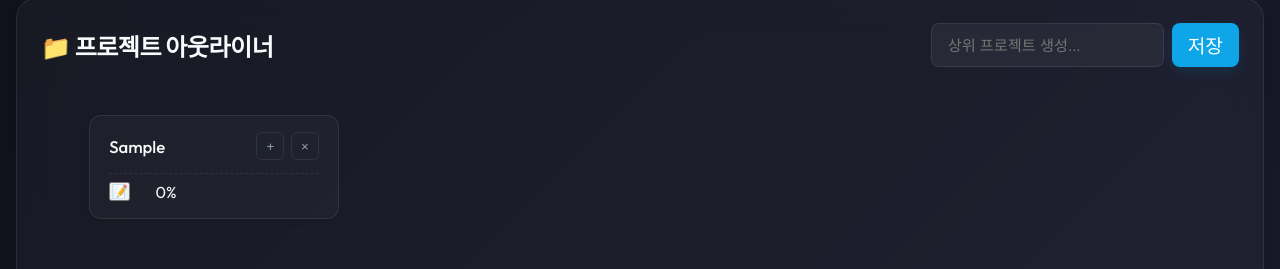
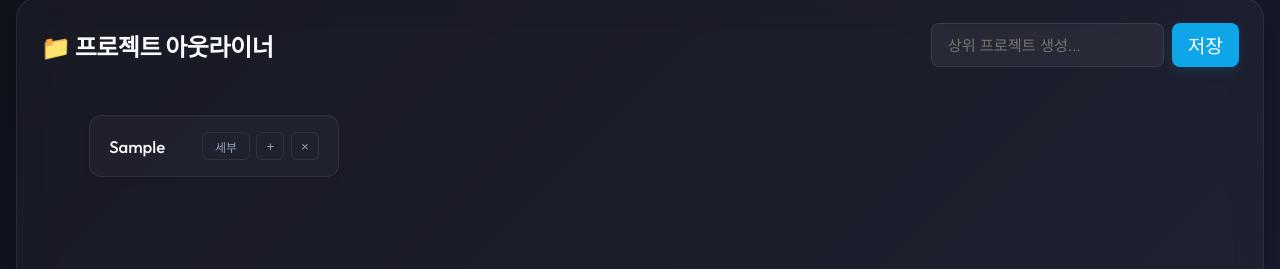
Before and after one commit to angibeom0985-arch/To-do-list, a React (Vite) app: page / in a window 1280 px wide. Both pictures are taken after typing "Sample" into the empty fields and a click on the button "저장". Shown: the part 215-484 px from the top of the page. Built offline with nearby package versions, Linux system fonts and the light colour scheme.

Commit message:
feat: simplify node UI and move advanced controls behind detail toggle

```diff
--- a/src/App.css
+++ b/src/App.css
@@ -1099,6 +1099,13 @@
   justify-content: center;
 }
 
+.detail-toggle-btn {
+  width: auto;
+  min-width: 48px;
+  padding: 0 0.45rem;
+  font-size: 0.75rem;
+}
+
 .add-child-btn:hover {
   background: var(--primary-light);
   color: white;
--- a/src/components/ProjectDashboard.jsx
+++ b/src/components/ProjectDashboard.jsx
@@ -80,6 +80,7 @@ export default function ProjectDashboard({ treeNodes, addRootProject, addChildNo
 function TreeItem({ node, addChildNode, deleteNode, updateNodeFields, toggleDayAssignment }) {
   const [isAdding, setIsAdding] = useState(false);
   const [newChildTitle, setNewChildTitle] = useState('');
+  const [showDetails, setShowDetails] = useState(false);
   const [showMemo, setShowMemo] = useState(false);
 
   const submitAddChild = () => {
@@ -128,7 +129,7 @@ function TreeItem({ node, addChildNode, deleteNode, updateNodeFields, toggleDayA
 
           {/* Header Row: Title, Checkbox, Actions */}
           <div className="mm-header">
-            {isTaskNode && (
+            {showDetails && isTaskNode && (
               <label className="task-checkbox-wrapper mini-box leaf-checkbox" style={{ marginRight: '0.4rem' }}>
                 <input type="checkbox" checked={node.completed || false} onChange={() => updateNodeFields(node.id, { completed: !node.completed })} />
                 <span className="task-checkbox-custom mini-box"></span>
@@ -138,13 +139,20 @@ function TreeItem({ node, addChildNode, deleteNode, updateNodeFields, toggleDayA
             <span className="tree-title">{node.title}</span>
 
             <div className="mm-actions">
+              <button
+                className="add-child-btn detail-toggle-btn"
+                onClick={() => setShowDetails(!showDetails)}
+                title="세부 조정"
+              >
+                {showDetails ? '닫기' : '세부'}
+              </button>
               <button className="add-child-btn" onClick={() => setIsAdding(!isAdding)} title="하위 항목 추가">+</button>
               <button className="delete-node-btn" onClick={() => deleteNode(node.id)} title="삭제">×</button>
             </div>
           </div>
 
           {/* Body: Depth 1 specific UI */}
-          {node.depth === 1 && (
+          {showDetails && node.depth === 1 && (
             <div className="mm-depth1-extras">
               <button className="expand-btn" onClick={() => setShowMemo(!showMemo)} title="메모">📝</button>
               <div className="color-picker-mini">
@@ -163,7 +171,7 @@ function TreeItem({ node, addChildNode, deleteNode, updateNodeFields, toggleDayA
           )}
 
           {/* Body: Priority and Day Assignment */}
-          {isTaskNode && (
+          {showDetails && isTaskNode && (
             <div className="mm-assignments">
               <div style={{ display: 'flex', gap: '0.5rem', marginBottom: '0.4rem', flexWrap: 'wrap' }}>
                 {node.priority && node.priority !== 'normal' && (
@@ -216,7 +224,7 @@ function TreeItem({ node, addChildNode, deleteNode, updateNodeFields, toggleDayA
 
         {/* Memo Drawer stays under the parent card */}
         <div className="mm-drawer-container">
-          {showMemo && node.depth === 1 && (
+          {showDetails && showMemo && node.depth === 1 && (
             <div className="tree-add-drawer mm-drawer">
               <textarea
                 className="memo-textarea tree-add-input"
```
